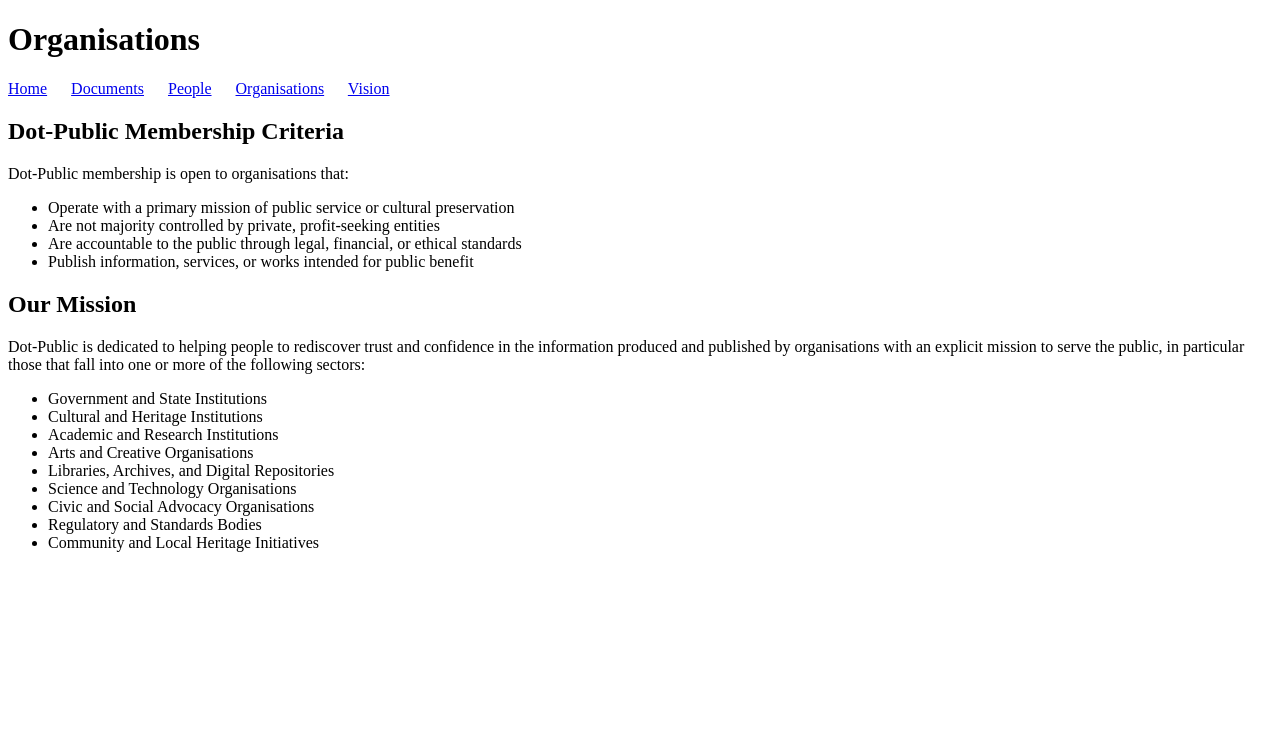
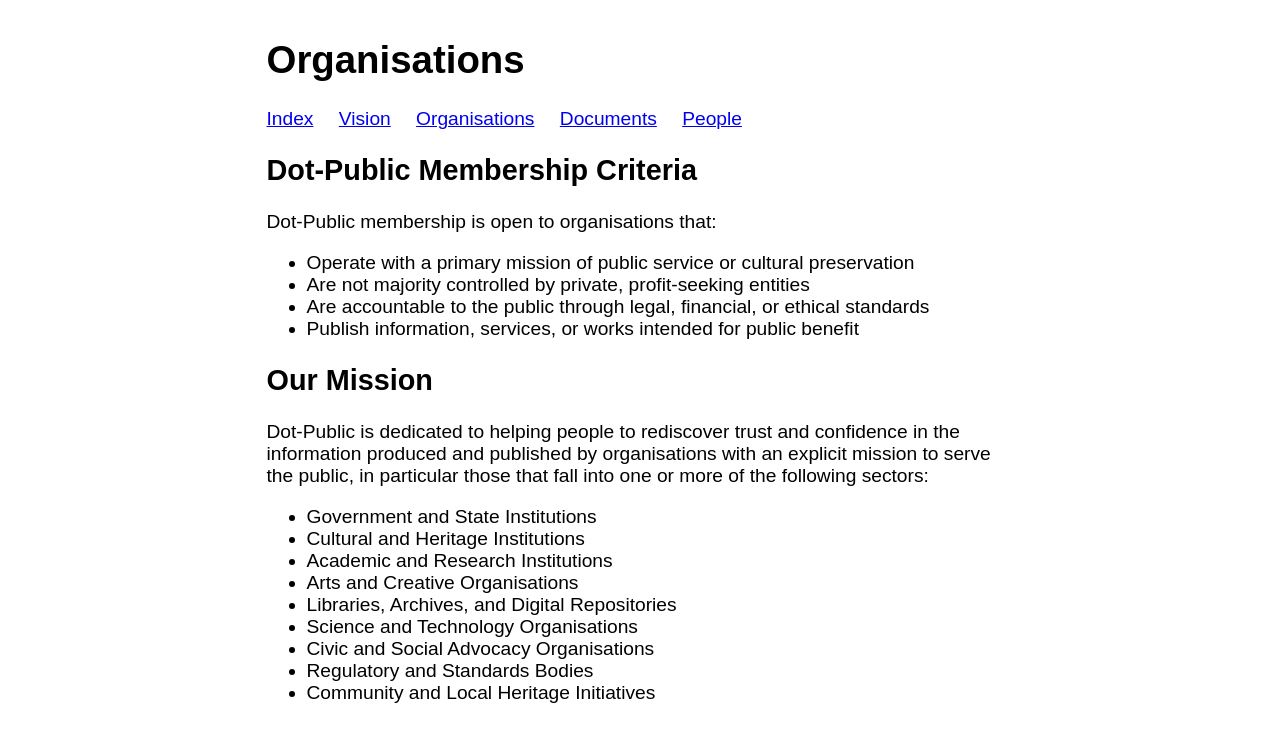
Before and after one commit to tonyageh/Dot-Public2, a plain HTML site: page organisations.html in a window 1280 px wide. Drawn offline with Linux system fonts and the light colour scheme.

Commit message:
Update organisations.html

```diff
--- a/organisations.html
+++ b/organisations.html
@@ -4,20 +4,31 @@
   <meta charset="UTF-8">
   <title>Organisations - Dot-Public2</title>
   <style>
+    body {
+      font-family: Arial, sans-serif;
+      font-size: 1.2em;
+      margin: 0;
+      background: #fff;
+    }
+    .page-content {
+      max-width: 70ch;
+      margin: 2em auto;
+      padding: 0 1em;
+    }
     nav a { margin-right: 20px; }
     ul { margin-top: 0.3em; }
   </style>
 </head>
 <body>
+  <div class="page-content">
     <h1>Organisations</h1>
     <nav>
-      <a href="index.html">Home</a>
+      <a href="index.html">Index</a>
+      <a href="vision.html">Vision</a>
+      <a href="organisations.html">Organisations</a>
       <a href="documents.html">Documents</a>
-      <a href="vision.html">People</a>
-      <a href="organisations.html">Organisations</a>
-      <a href="people.html">Vision</a>
+      <a href="people.html">People</a>
     </nav>
-
     <h2>Dot-Public Membership Criteria</h2>
     <p>
       Dot-Public membership is open to organisations that:
@@ -28,7 +39,6 @@
       <li>Are accountable to the public through legal, financial, or ethical standards</li>
       <li>Publish information, services, or works intended for public benefit</li>
     </ul>
-
     <h2>Our Mission</h2>
     <p>
       Dot-Public is dedicated to helping people to rediscover trust and confidence in the information produced and published by organisations with an explicit mission to serve the public, in particular those that fall into one or more of the following sectors:
@@ -44,5 +54,6 @@
       <li>Regulatory and Standards Bodies</li>
       <li>Community and Local Heritage Initiatives</li>
     </ul>
+  </div>
 </body>
 </html>
```
Lines whose indentation alone changed are shown as unchanged.
